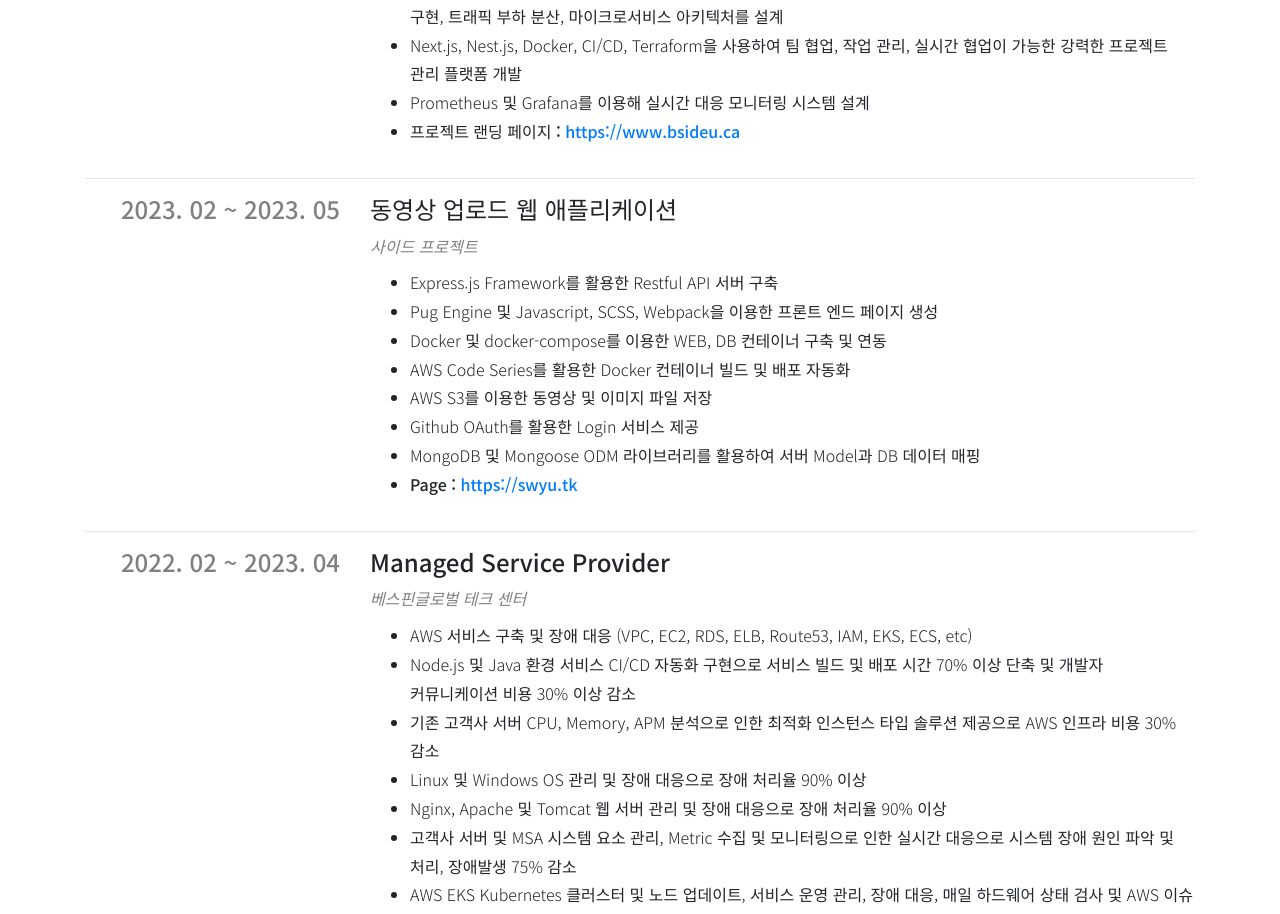
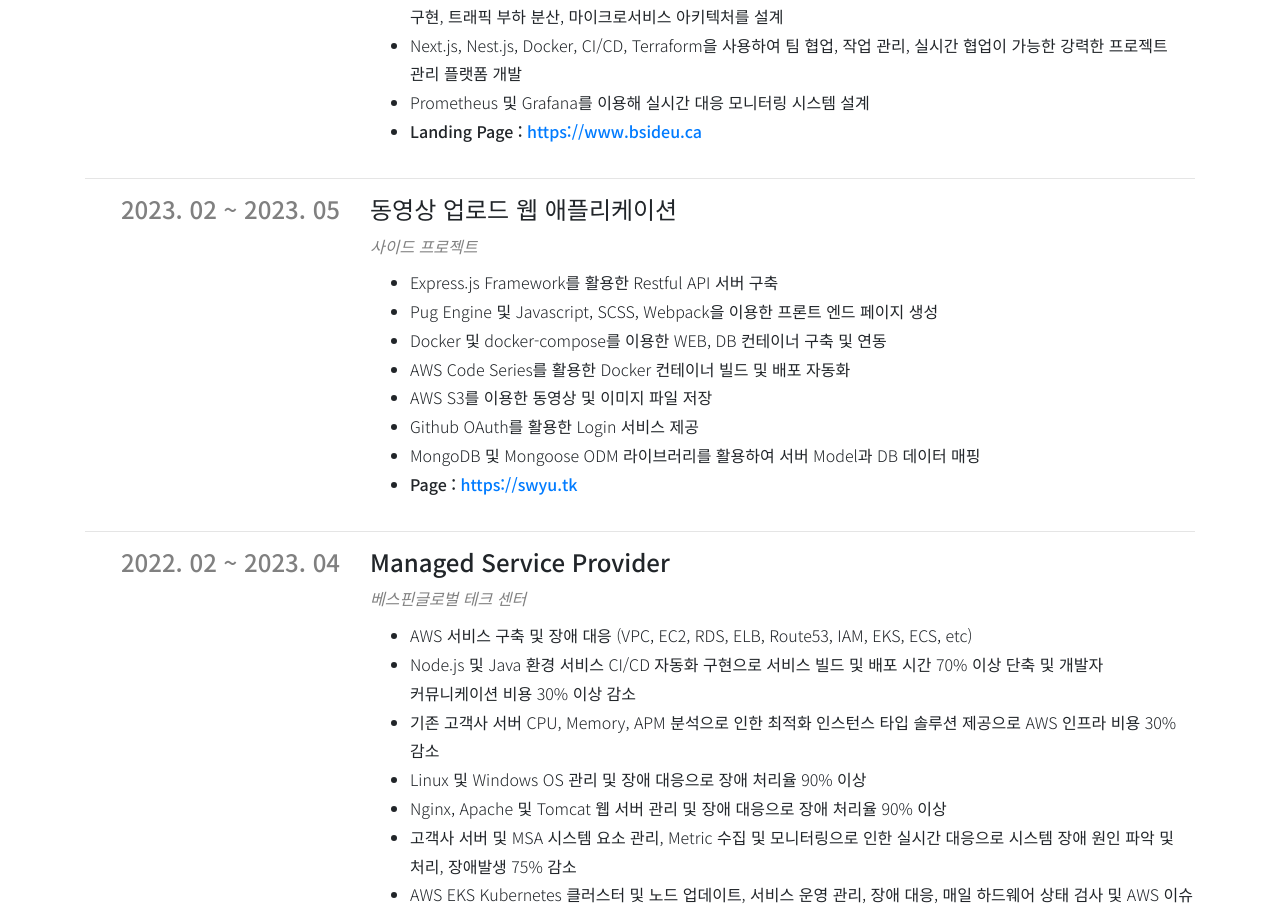
Before and after one commit to k7nsuy/resume, a Next.js app: page / in a window 1280 px wide. Shown: the part 3444-4358 px from the top of the page. Built offline with nearby package versions, Linux system fonts and the light colour scheme.

Commit message:
new update

```diff
--- a/payload/project.ts
+++ b/payload/project.ts
@@ -20,7 +20,7 @@
           content: 'Prometheus 및 Grafana를 이용해 실시간 대응 모니터링 시스템 설계',
         },
         {
-          content: '프로젝트 랜딩 페이지 : ',
+          content: 'Landing Page : ',
           postHref: 'https://www.bsideu.ca',
           weight: 'BOLD',
         },
```
Also changed, not shown: 29 other files (tests, documents, lock files or other folders).
